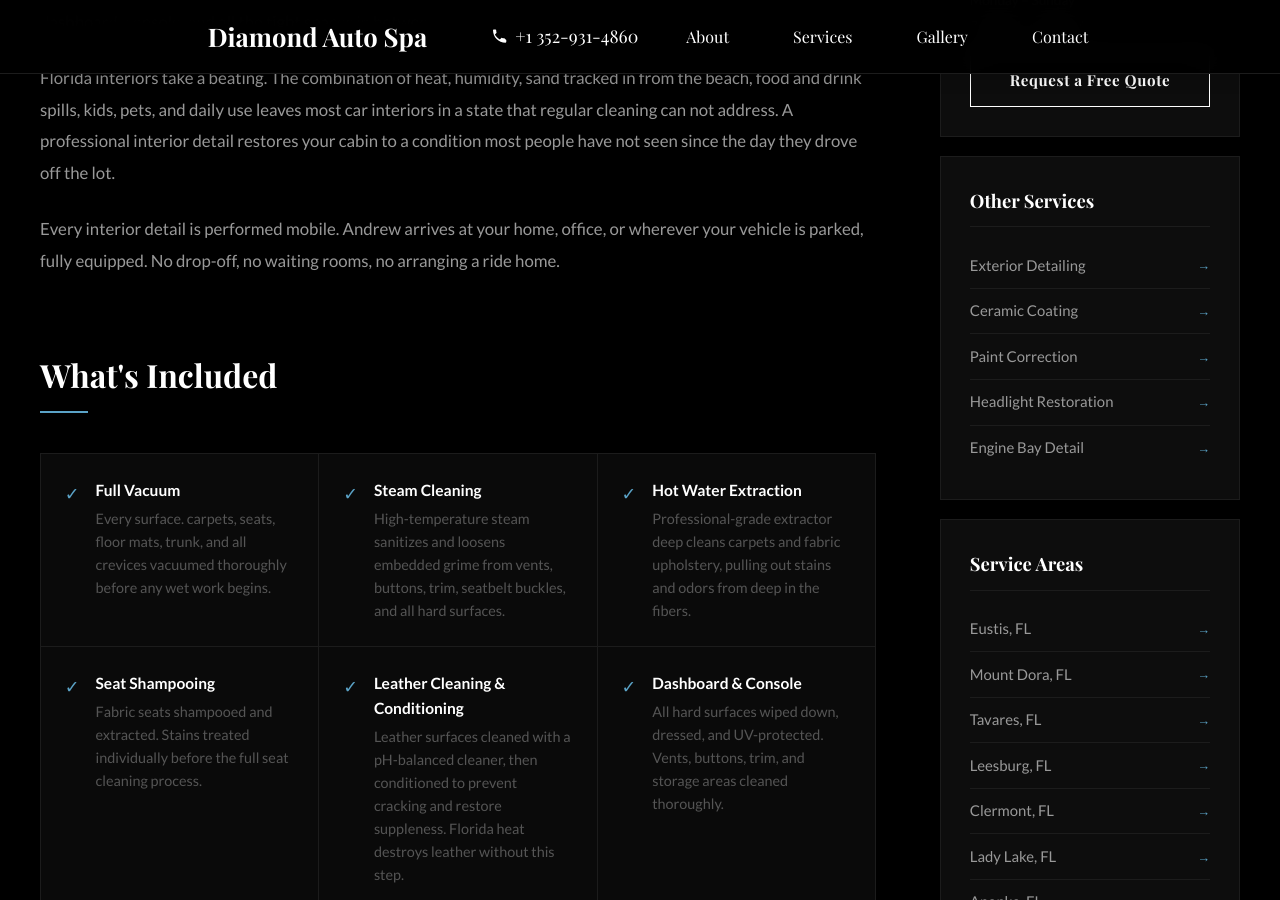
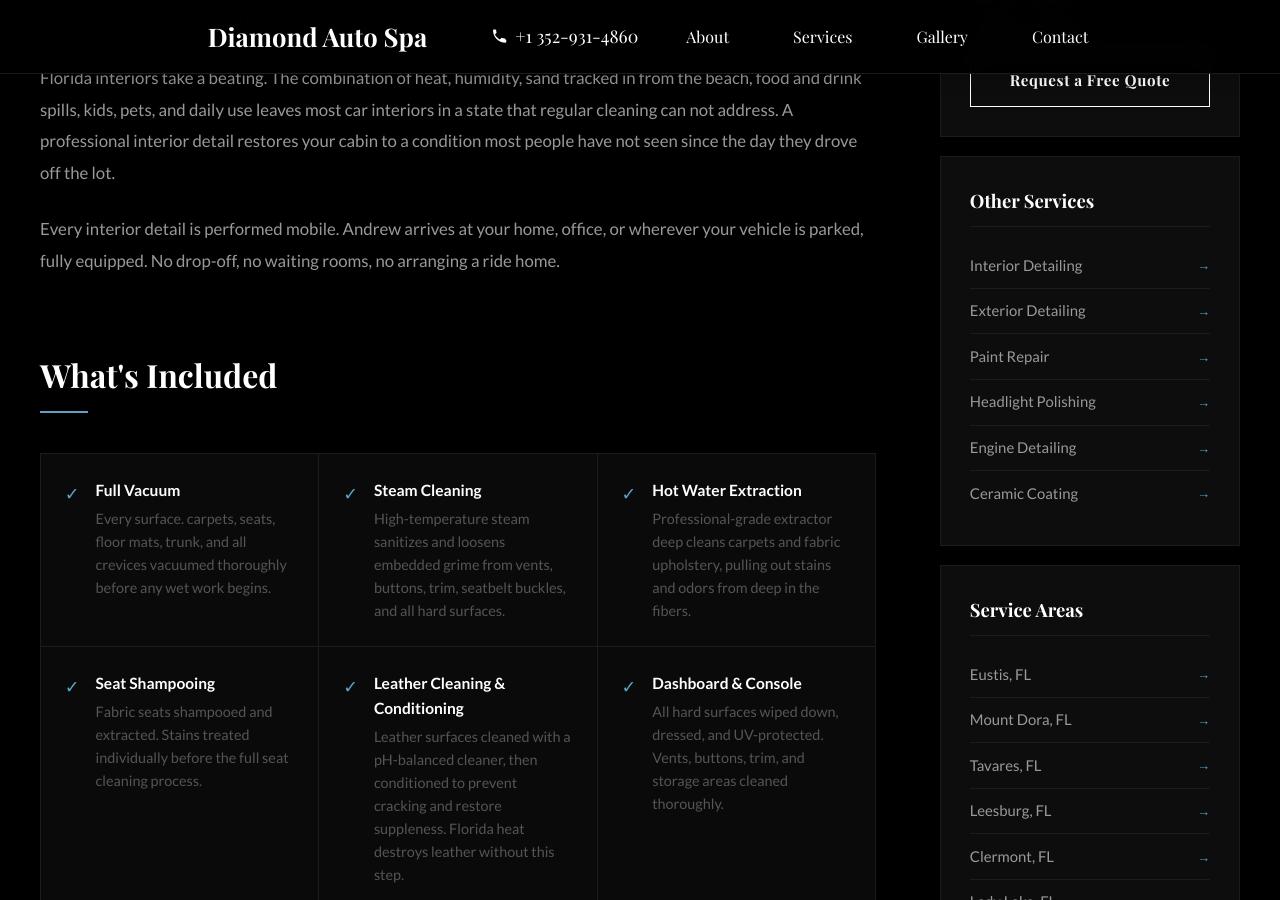
Before and after one commit to JamesBrownR/Diamond-Auto-Spa-Detailing, a Jekyll site: the page built from services/interior-detailing/index.html, in a window 1280 px wide and 900 px high, scrolled down 1004 px. Built offline with Jekyll 4.4.1, drawn with Linux system fonts in a browser that asks for light colours; some web fonts are replaced.

Commit message:
Update index.html

```diff
--- a/services/interior-detailing/index.html
+++ b/services/interior-detailing/index.html
@@ -321,13 +321,7 @@
 
         <div class="sidebar-card">
             <h3>Other Services</h3>
-            <ul class="related-services-list">
-                <li><a href="/services/exterior-detailing/">Exterior Detailing</a></li>
-                <li><a href="/services/ceramic-coating/">Ceramic Coating</a></li>
-                <li><a href="/services/paint-correction/">Paint Correction</a></li>
-                <li><a href="/services/headlight-restoration/">Headlight Restoration</a></li>
-                <li><a href="/services/engine-bay-detail/">Engine Bay Detail</a></li>
-            </ul>
+           {% include services-list.html base_path="/services/" %}
         </div>
 
         <div class="sidebar-card">
```
